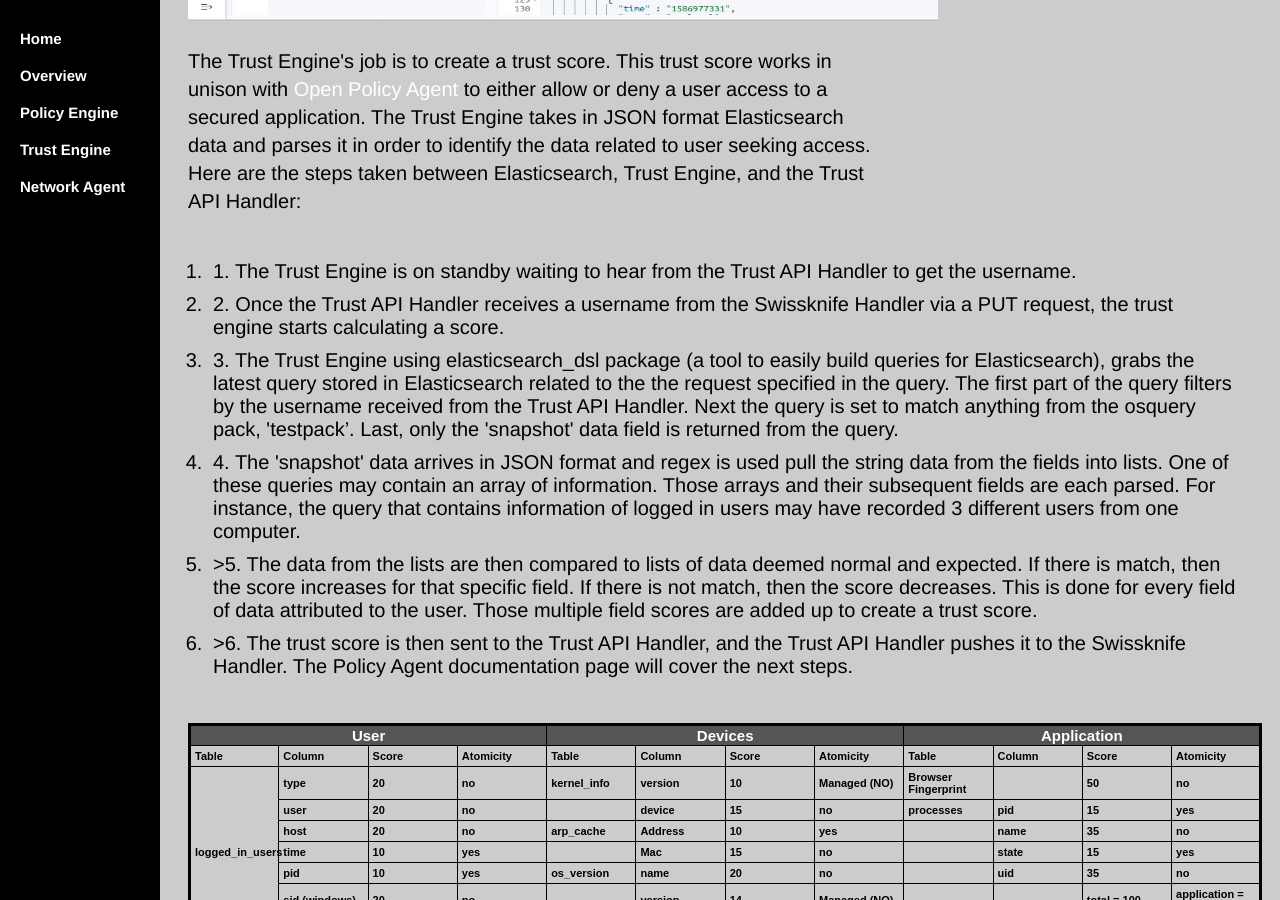
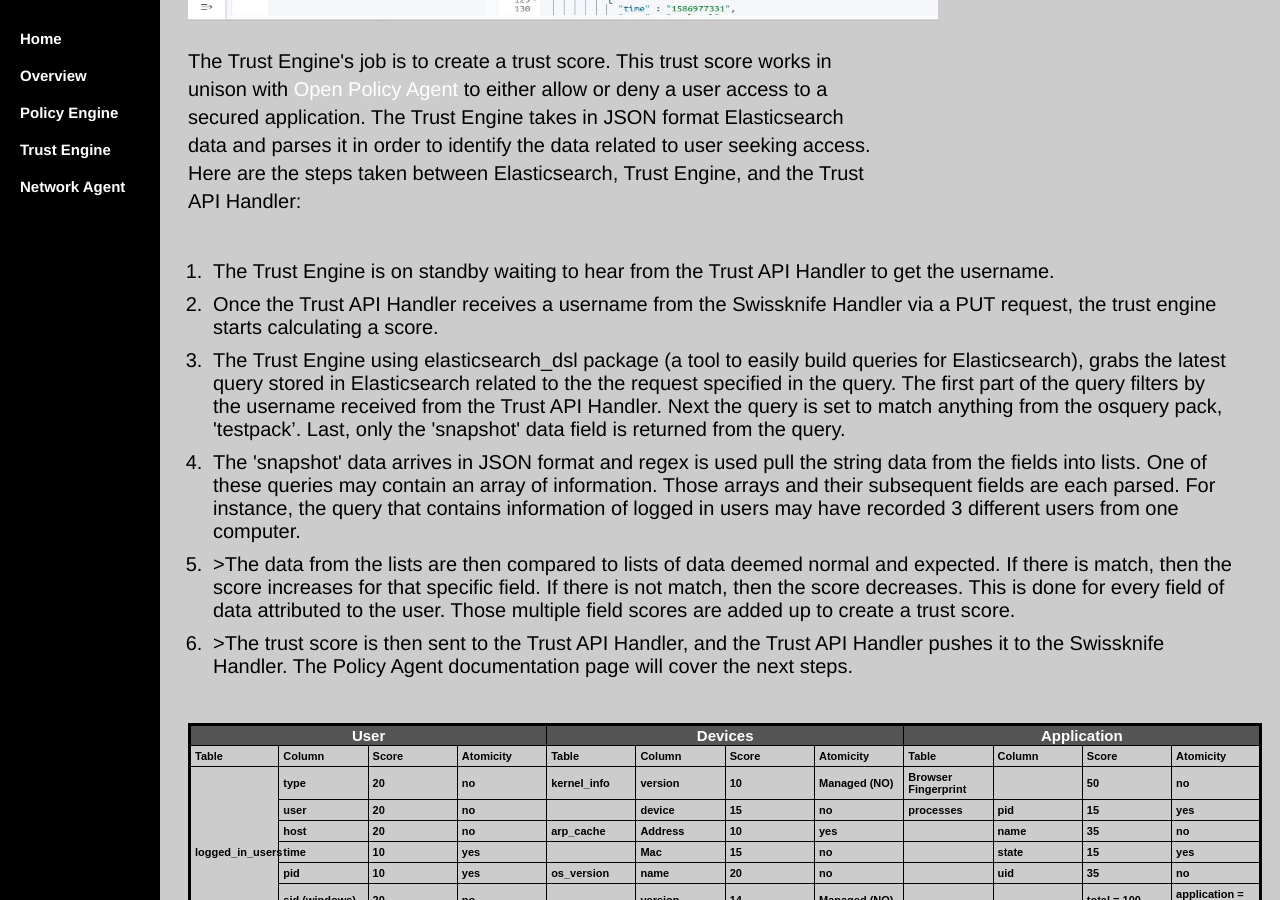
Before and after one commit to WWUZeroTrust/WWUZeroTrust.github.io, a Jekyll site: the page TrustEngine/index.html, which Jekyll copies as it is, in a window 1280 px wide and 900 px high, scrolled down 3754 px. Built offline with Jekyll 4.4.1, drawn with Linux system fonts in a browser that asks for light colours.

Commit message:
Update index.html

```diff
--- a/TrustEngine/index.html
+++ b/TrustEngine/index.html
@@ -169,20 +169,20 @@ ol li {
 <table class="tableizer-table">
 
 <ol>
-<li>1. The Trust Engine is on standby waiting to hear from the Trust API Handler to get the username.</li>
-<li>2. Once the Trust API Handler receives a username from the Swissknife Handler via a PUT request, the trust engine starts calculating a score.</li>
-<li>3. The Trust Engine using <a href="https://github.com/elastic/elasticsearch-dsl-py/blob/master/docs/index.rst"></a>elasticsearch_dsl
+<li>The Trust Engine is on standby waiting to hear from the Trust API Handler to get the username.</li>
+<li>Once the Trust API Handler receives a username from the Swissknife Handler via a PUT request, the trust engine starts calculating a score.</li>
+<li>The Trust Engine using <a href="https://github.com/elastic/elasticsearch-dsl-py/blob/master/docs/index.rst"></a>elasticsearch_dsl
 		package (a tool to easily build queries for Elasticsearch), grabs the latest query stored in Elasticsearch related to the
 		the request specified in the query. The first part of the query filters by the username received from the Trust API Handler.
 		 Next the query is set to match anything from the osquery pack, 'testpack’. Last, only the 'snapshot' data field is returned
 	from the query.</li>
- <li>4. The 'snapshot' data arrives in JSON format and regex is used pull the string data from the fields into lists. One of these queries
+ <li>The 'snapshot' data arrives in JSON format and regex is used pull the string data from the fields into lists. One of these queries
 		may contain an array of information. Those arrays and their subsequent fields are each parsed. For instance, the query that
 		contains information of logged in users may have recorded 3 different users from one computer. </li>
- <li>>5. The data from the lists are then compared to lists of data deemed normal and expected. If there is match, then
+ <li>>The data from the lists are then compared to lists of data deemed normal and expected. If there is match, then
 		the score increases for that specific field. If there is not match, then the score decreases. This is done for every field
 		of data attributed to the user. Those multiple field scores are added up to create a trust score.</li>
- <li>>6. The trust score is then sent to the Trust API Handler, and the Trust API Handler pushes it to the Swissknife Handler. The Policy Agent documentation page will cover the next steps.</li>
+ <li>>The trust score is then sent to the Trust API Handler, and the Trust API Handler pushes it to the Swissknife Handler. The Policy Agent documentation page will cover the next steps.</li>
 	</ol>
 	<style type="text/css">
 	table.tableizer-table {
```
